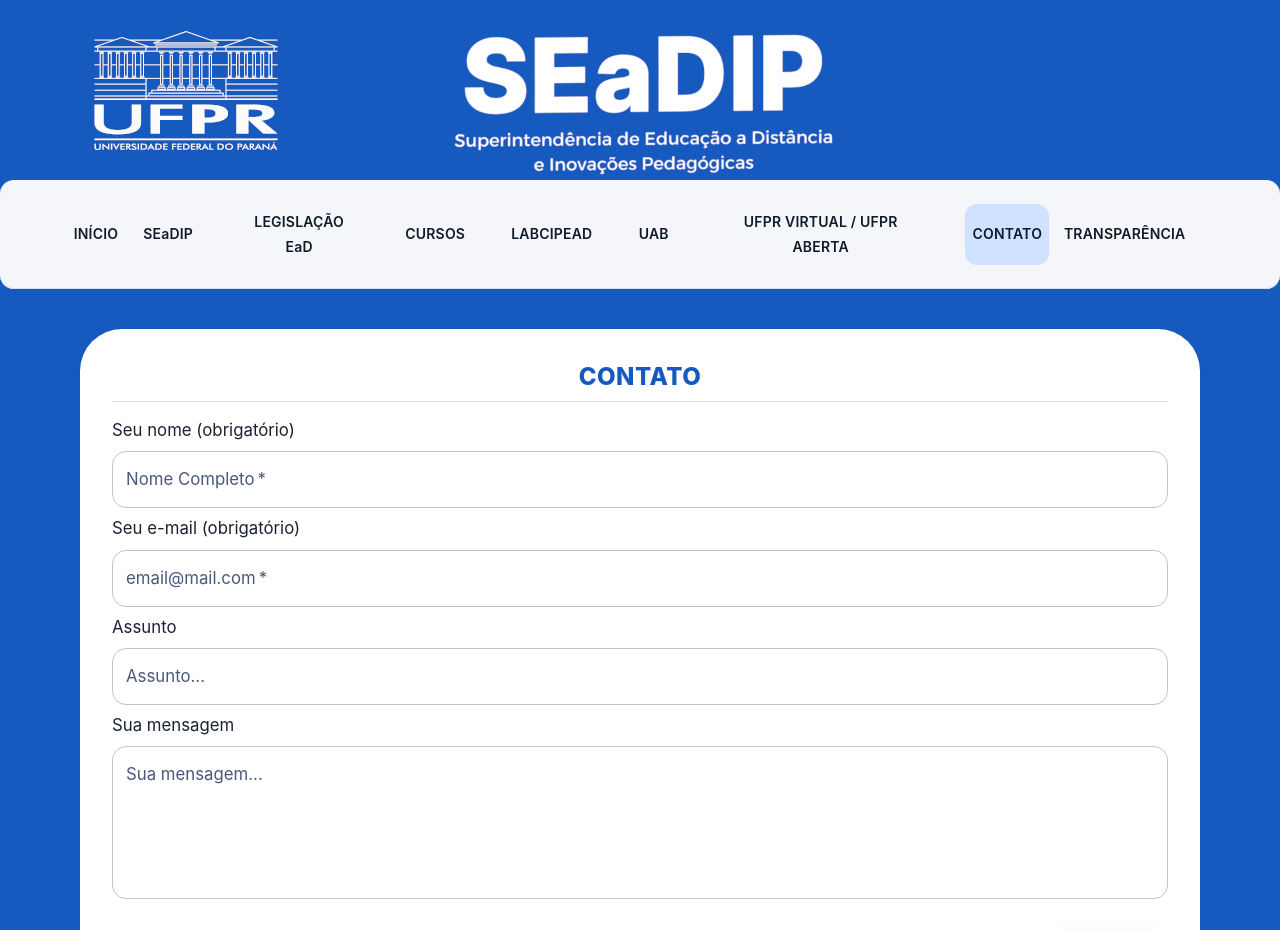
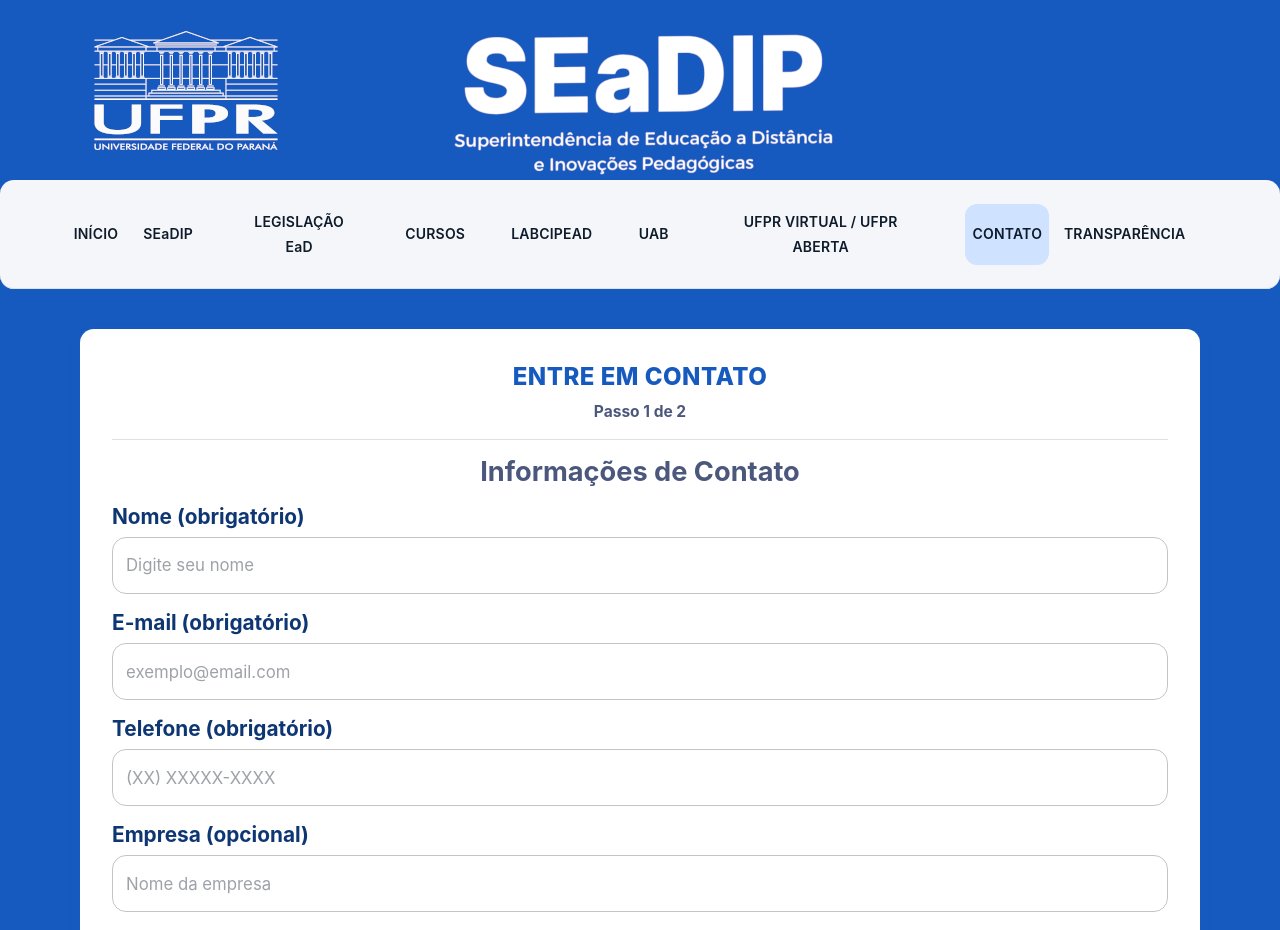
Before and after one commit to Starbiel/IHCPrototipos, a React (Vite) app: page /contato in a window 1280 px wide. Shown: the top 930 px of the page. Built offline with nearby package versions, Linux system fonts and the light colour scheme; some icons are missing.

Commit message:
contato com 15 input

```diff
--- a/src/pages/contato.jsx
+++ b/src/pages/contato.jsx
@@ -12,42 +12,94 @@
 } from "@mui/material";
 
 export default function ContatoPage() {
+  // Estado para controlar qual página do formulário está ativa (1 ou 2)
+  const [pagina, setPagina] = useState(1);
+
+  // Estado único para todos os 15 campos
   const [form, setForm] = useState({
+    // Página 1
     nome: "",
     email: "",
+    telefone: "",
+    empresa: "",
     assunto: "",
     mensagem: "",
+    // Página 2
+    endereco: "",
+    numero: "",
+    complemento: "",
+    bairro: "",
+    cidade: "",
+    estado: "",
+    cep: "",
+    comoNosConheceu: "",
+    preferenciaContato: "",
   });
+
   const [loading, setLoading] = useState(false);
   const [success, setSuccess] = useState(false);
   const [error, setError] = useState("");
 
   const handleChange = (e) => {
+    setError(""); // Limpa erros ao digitar
     setForm((prev) => ({ ...prev, [e.target.name]: e.target.value }));
+  };
+
+  // --- Funções de Navegação e Submissão ---
+
+  const handleNext = () => {
+    // if (!form.nome || !form.email || !form.telefone) {
+    //   setError("Por favor, preencha Nome, E-mail e Telefone para continuar.");
+    //   return;
+    // }
+    // setError("");
+    setPagina(2);
+    window.scrollTo(0, 0);
+  };
+
+  const handleBack = () => {
+    setPagina(1);
+    window.scrollTo(0, 0);
   };
 
   const handleSubmit = async (e) => {
     e.preventDefault();
     setError("");
-    if (!form.nome || !form.email) {
-      setError("Preencha nome e e-mail.");
-      return;
-    }
     setLoading(true);
-    // Simulação de envio (substitua por API real se desejar)
+
     setTimeout(() => {
+      console.log("Formulário Enviado:", form);
       setLoading(false);
       setSuccess(true);
-      setForm({ nome: "", email: "", assunto: "", mensagem: "" });
-    }, 1200);
+      setForm({
+        nome: "",
+        email: "",
+        telefone: "",
+        empresa: "",
+        assunto: "",
+        mensagem: "",
+        endereco: "",
+        numero: "",
+        complemento: "",
+        bairro: "",
+        cidade: "",
+        estado: "",
+        cep: "",
+        comoNosConheceu: "",
+        preferenciaContato: "",
+      });
+      setPagina(1);
+    }, 1500);
   };
+
+  // --- Renderização do Componente ---
 
   return (
     <Box
       maxWidth="lg"
       sx={{ width: "100%", mx: "auto", my: 2, px: { xs: 1, sm: 2 }, py: 1 }}
     >
-      <Paper sx={{ p: { xs: 2, sm: 4 }, borderRadius: 3, boxShadow: 2 }}>
+      <Paper sx={{ p: { xs: 2, sm: 4 }, borderRadius: 1, boxShadow: 2 }}>
         <Typography
           variant="h5"
           fontWeight={800}
@@ -55,77 +107,294 @@
           gutterBottom
           sx={{ mb: 1, letterSpacing: 0.5 }}
         >
-          CONTATO
+          ENTRE EM CONTATO
         </Typography>
-        <Divider sx={{ mb: 2 }} />
+        <Typography
+          variant="body2"
+          color="text.secondary"
+          sx={{ fontWeight: "bold" }}
+        >
+          Passo {pagina} de 2
+        </Typography>
+        <Divider sx={{ my: 2 }} />
+
         <Box component="form" onSubmit={handleSubmit} autoComplete="off">
-          <Stack spacing={1}>
-            <Typography variant="body1" color="text.primary" sx={{ alignSelf: "flex-start" }}>
-              Seu nome (obrigatório)
+          {/* RENDERIZAÇÃO CONDICIONAL DA PÁGINA 1 */}
+          {pagina === 1 && (
+            <Stack spacing={2}>
+              <Typography variant="h3" color="text.secondary" gutterBottom>
+                Informações de Contato
+              </Typography>
+
+              <Box>
+                <Typography variant="h4" gutterBottom align="left">
+                  Nome (obrigatório)
                 </Typography>
                 <TextField
-              label="Nome Completo"
                   name="nome"
                   value={form.nome}
                   onChange={handleChange}
                   required
                   fullWidth
+                  placeholder="Digite seu nome"
                   variant="outlined"
                 />
-            <Typography variant="body1" color="text.primary" sx={{ alignSelf: "flex-start" }}>
-              Seu e-mail (obrigatório)
+              </Box>
+
+              <Box>
+                <Typography variant="h4" gutterBottom align="left">
+                  E-mail (obrigatório)
                 </Typography>
                 <TextField
-              label="email@mail.com"
                   name="email"
                   value={form.email}
                   onChange={handleChange}
                   required
                   fullWidth
+                  type="email"
+                  placeholder="exemplo@email.com"
                   variant="outlined"
-              type="email"
                 />
-            <Typography variant="body1" color="text.primary" sx={{ alignSelf: "flex-start" }}>
+              </Box>
+
+              <Box>
+                <Typography variant="h4" gutterBottom align="left">
+                  Telefone (obrigatório)
+                </Typography>
+                <TextField
+                  name="telefone"
+                  value={form.telefone}
+                  onChange={handleChange}
+                  required
+                  fullWidth
+                  placeholder="(XX) XXXXX-XXXX"
+                  variant="outlined"
+                />
+              </Box>
+
+              <Box>
+                <Typography variant="h4" gutterBottom align="left">
+                  Empresa (opcional)
+                </Typography>
+                <TextField
+                  name="empresa"
+                  value={form.empresa}
+                  onChange={handleChange}
+                  fullWidth
+                  placeholder="Nome da empresa"
+                  variant="outlined"
+                />
+              </Box>
+
+              <Box>
+                <Typography variant="h4" gutterBottom align="left">
                   Assunto
                 </Typography>
                 <TextField
-              label="Assunto..."
                   name="assunto"
                   value={form.assunto}
                   onChange={handleChange}
                   fullWidth
+                  placeholder="Motivo do contato"
                   variant="outlined"
                 />
-            <Typography variant="body1" color="text.primary" sx={{ alignSelf: "flex-start" }}>
+              </Box>
+
+              <Box>
+                <Typography variant="h4" gutterBottom align="left">
                   Sua mensagem
                 </Typography>
                 <TextField
-              label="Sua mensagem..."
                   name="mensagem"
                   value={form.mensagem}
                   onChange={handleChange}
                   fullWidth
                   multiline
                   minRows={5}
+                  placeholder="Digite sua mensagem aqui"
                   variant="outlined"
                 />
+              </Box>
+
               {error && <Alert severity="error">{error}</Alert>}
-            <br/>
+
+              <Box sx={{ display: "flex", justifyContent: "flex-end", pt: 1 }}>
+                <Button variant="contained" onClick={handleNext}>
+                  Próximo
+                </Button>
+              </Box>
+            </Stack>
+          )}
+
+          {/* RENDERIZAÇÃO CONDICIONAL DA PÁGINA 2 */}
+          {pagina === 2 && (
+            <Stack spacing={2}>
+              <Typography
+                variant="h6"
+                color="text.secondary"
+                gutterBottom
+                align="left"
+              >
+                Informações Adicionais (Opcional)
+              </Typography>
+
+              <div style={{ display: "flex", gap: "16px" }}>
+                <Box sx={{ display: "inline-block", width: "50%" }}>
+                  <Typography variant="h4" gutterBottom align="left">
+                    CEP
+                  </Typography>
+                  <TextField
+                    name="cep"
+                    value={form.cep}
+                    onChange={handleChange}
+                    fullWidth
+                    placeholder="XXXXX-XXX"
+                    variant="outlined"
+                  />
+                </Box>
+
+                <Box sx={{ display: "inline-block", width: "50%" }}>
+                  <Typography variant="h4" gutterBottom align="left">
+                    Estado
+                  </Typography>
+                  <TextField
+                    name="estado"
+                    value={form.estado}
+                    onChange={handleChange}
+                    fullWidth
+                    placeholder="UF"
+                    variant="outlined"
+                  />
+                </Box>
+              </div>
+              <div style={{ display: "flex", gap: "16px" }}>
+
+              <Box sx={{ display: "inline-block", width: "50%" }}>
+                <Typography variant="h4" gutterBottom align="left">
+                  Bairro
+                </Typography>
+                <TextField
+                  name="bairro"
+                  value={form.bairro}
+                  onChange={handleChange}
+                  fullWidth
+                  placeholder="Digite o bairro"
+                  variant="outlined"
+                />
+              </Box>
+
+              <Box sx={{ display: "inline-block", width: "50%" }}>
+                <Typography variant="h4" gutterBottom align="left">
+                  Cidade
+                </Typography>
+                <TextField
+                  name="cidade"
+                  value={form.cidade}
+                  onChange={handleChange}
+                  fullWidth
+                  placeholder="Digite a cidade"
+                  variant="outlined"
+                />
+              </Box>
+
+              </div>
+              <div style={{ display: "flex", gap: "16px" }}>
+                <Box sx={{ display: "inline-block", width: "75%" }}>
+                  <Typography variant="h4" gutterBottom align="left">
+                    Endereço
+                  </Typography>
+                  <TextField
+                    name="endereco"
+                    value={form.endereco}
+                    onChange={handleChange}
+                    fullWidth
+                    placeholder="Digite seu endereço"
+                    variant="outlined"
+                  />
+                </Box>
+
+                <Box sx={{ display: "inline-block", width: "25%" }}>
+                  <Typography variant="h4" gutterBottom align="left">
+                    Número
+                  </Typography>
+                  <TextField
+                    name="numero"
+                    value={form.numero}
+                    onChange={handleChange}
+                    fullWidth
+                    placeholder="Número do imóvel"
+                    variant="outlined"
+                  />
+                </Box>
+              </div>
+              <Box>
+                <Typography variant="h4" gutterBottom align="left">
+                  Complemento
+                </Typography>
+                <TextField
+                  name="complemento"
+                  value={form.complemento}
+                  onChange={handleChange}
+                  fullWidth
+                  placeholder="Apartamento, bloco, etc."
+                  variant="outlined"
+                />
+              </Box>
+
+              <Box>
+                <Typography variant="h4" gutterBottom align="left">
+                  Como nos conheceu?
+                </Typography>
+                <TextField
+                  name="comoNosConheceu"
+                  value={form.comoNosConheceu}
+                  onChange={handleChange}
+                  fullWidth
+                  placeholder="Google, Indicação, etc."
+                  variant="outlined"
+                />
+              </Box>
+
+              <Box>
+                <Typography variant="h4" gutterBottom align="left">
+                  Preferência de Contato
+                </Typography>
+                <TextField
+                  name="preferenciaContato"
+                  value={form.preferenciaContato}
+                  onChange={handleChange}
+                  fullWidth
+                  placeholder="E-mail, WhatsApp, Ligação"
+                  variant="outlined"
+                />
+              </Box>
+
+              <Stack
+                direction="row"
+                justifyContent="space-between"
+                sx={{ pt: 1 }}
+              >
+                <Button variant="outlined" onClick={handleBack}>
+                  Voltar
+                </Button>
                 <Button
                   type="submit"
                   variant="contained"
                   color="primary"
                   disabled={loading}
-              sx={{ alignSelf: "flex-end", minWidth: 120, fontWeight: 700 }}
                 >
-              {loading ? "Enviando..." : "ENVIAR"}
+                  {loading ? "Enviando..." : "ENVIAR MENSAGEM"}
                 </Button>
               </Stack>
+            </Stack>
+          )}
         </Box>
       </Paper>
+
+      {/* Snackbar de sucesso para feedback */}
       <Snackbar
         open={success}
-        autoHideDuration={4000}
+        autoHideDuration={5000}
         onClose={() => setSuccess(false)}
         anchorOrigin={{ vertical: "bottom", horizontal: "center" }}
       >
@@ -134,7 +403,7 @@
           severity="success"
           sx={{ width: "100%" }}
         >
-          Mensagem enviada com sucesso! Retornaremos em breve.
+          Mensagem enviada com sucesso! Agradecemos o seu contato.
         </Alert>
       </Snackbar>
     </Box>
--- a/src/pages/courses/index.jsx
+++ b/src/pages/courses/index.jsx
@@ -55,7 +55,7 @@
 
   return (
     <Container maxWidth="lg" sx={{ py: 4 }}>
-      <Typography variant="h4" component="h1" gutterBottom>
+      <Typography variant="h4" component="h1" gutterBottom sx={{ color: 'white' }}>
         Cursos de Graduação com Carga Horária EaD
       </Typography>
 
```
Lines whose indentation alone changed are shown as unchanged.
